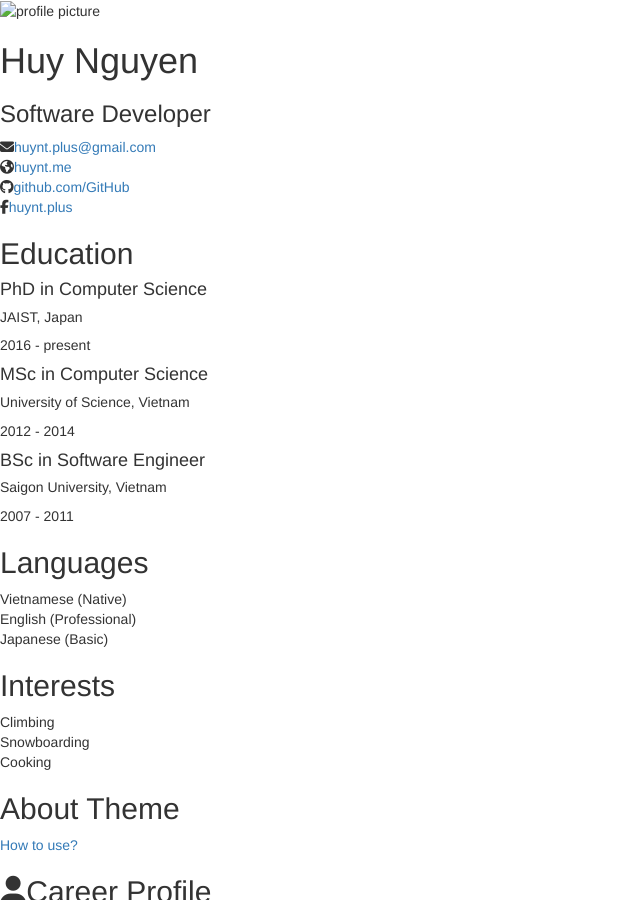
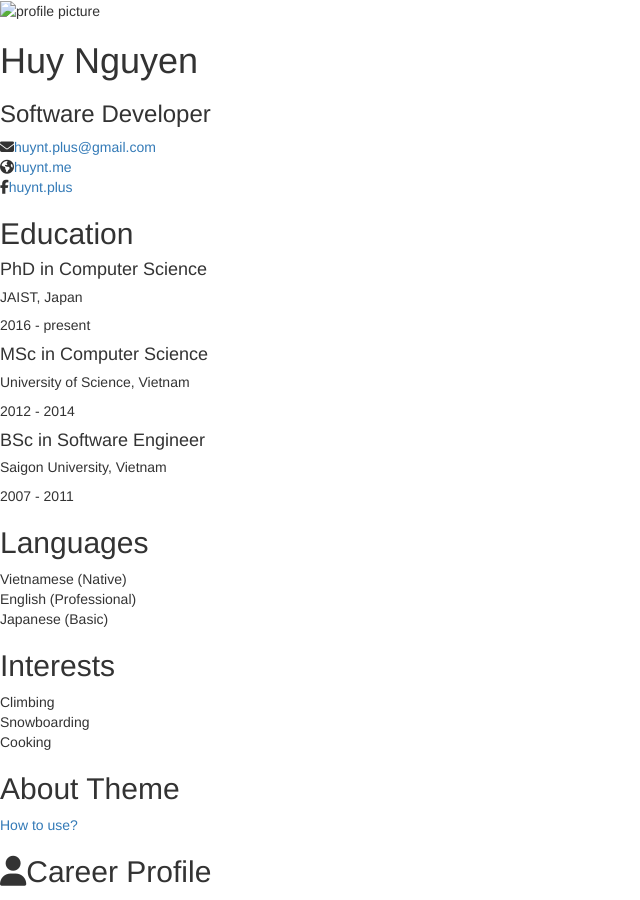
Before and after one commit to titanbt/titanbt.github.io, a Jekyll site: the page built from index.html, in a window 1280 px wide and 900 px high. Shown: the whole window, without its empty margins (0-640 px from the left). Built offline with Jekyll 4.4.1, drawn with Linux system fonts in a browser that asks for light colours; nearby versions of some CDN libraries; library files that are not in the unit come from our copies.

Commit message:
Update sidebar.html

```diff
--- a/_includes/sidebar.html
+++ b/_includes/sidebar.html
@@ -27,10 +27,6 @@
                     <li class="linkedin"><i class="fa fa-linkedin"></i><a href="https://in.linkedin.com/{{site.linkedin}}" target="_blank">linkedin.com/in/{{site.linkedin}}</a></li>
                     {% endif %}
 
-                    {% if site.github %}
-                    <li class="github"><i class="fa fa-github"></i><a href="http://github.com/{{site.github}}" target="_blank">github.com/{{site.github}}</a></li>
-                    {% endif %}
-
                     {% if site.twitter %}
                     <li class="twitter"><i class="fa fa-twitter"></i><a href="https://twitter.com/{{site.twitter}}" target="_blank">{{site.twitter}}</a></li>
                     {% endif %}
```
